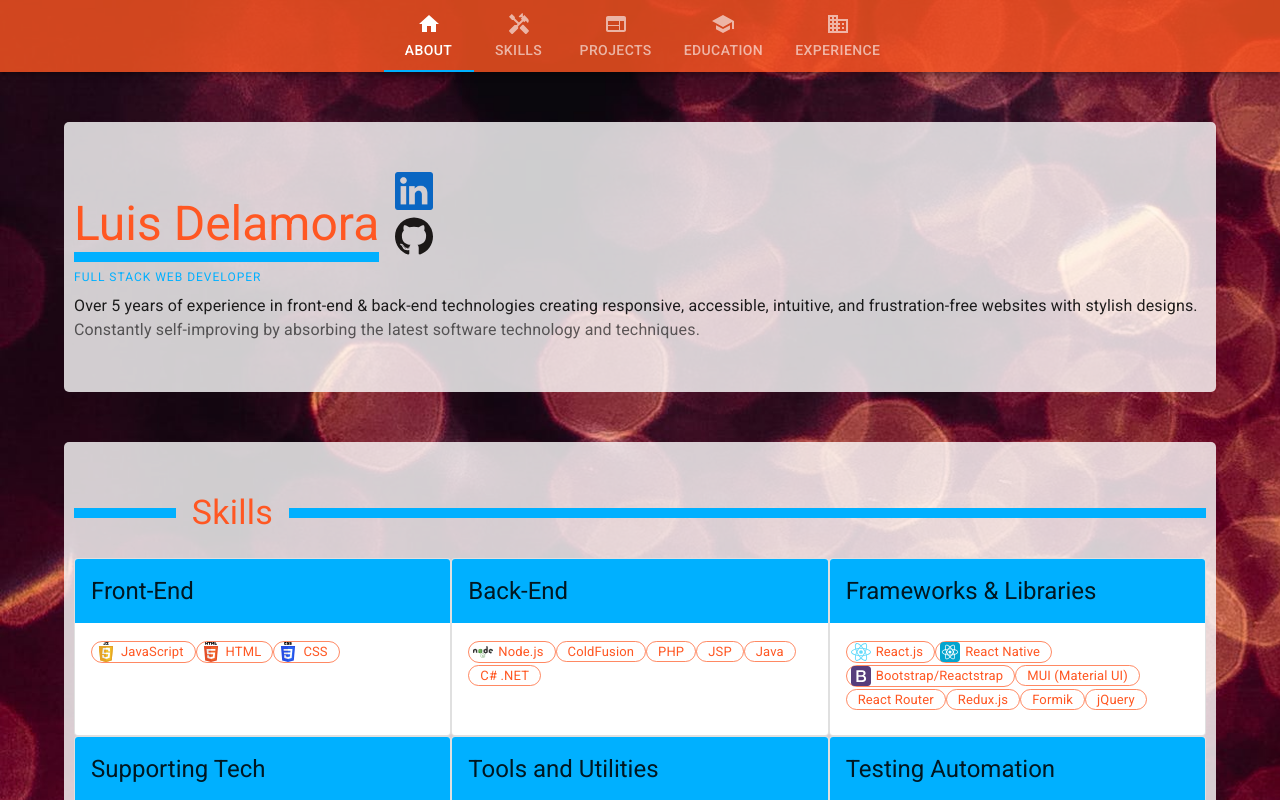
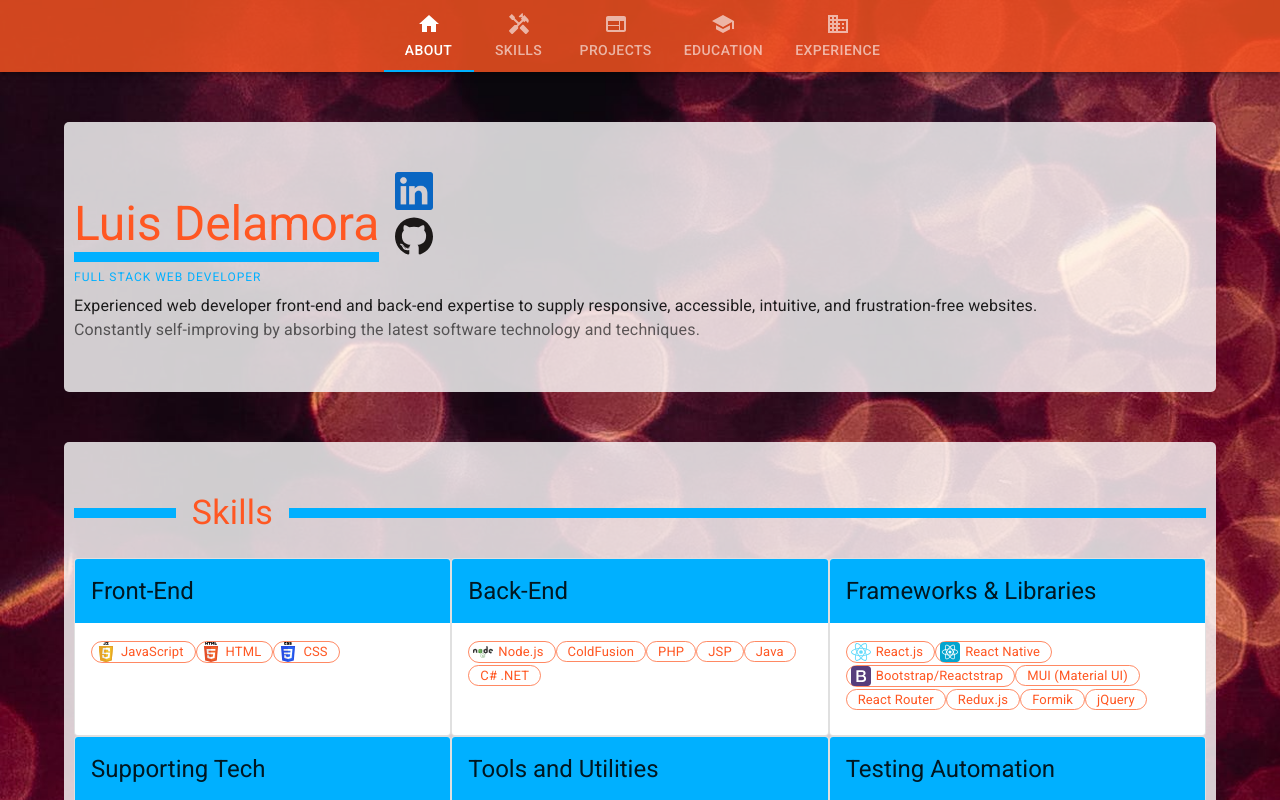
Before and after one commit to eccos/portfolio, a React (Create React App) app: page / in a window 1280 px wide. Shown: the top 800 px of the page. Built offline with nearby package versions, Linux system fonts and the light colour scheme; a web font is replaced by a local one.

Commit message:
minor updates

```diff
--- a/src/sections/AboutSection.js
+++ b/src/sections/AboutSection.js
@@ -80,9 +80,8 @@ export default function AboutSection() {
         whileInView={{ y: 0, opacity: 1 }}
         viewport={{ once: true }}
       >
-        Over 5 years of experience in front-end & back-end technologies creating
-        responsive, accessible, intuitive, and frustration-free websites with
-        stylish designs.
+        Experienced web developer front-end and back-end expertise to supply
+        responsive, accessible, intuitive, and frustration-free websites.
       </Typography>
       <Typography
         variant="body1"
```
Also changed, not shown: 1 other file (tests, documents, lock files or other folders).
